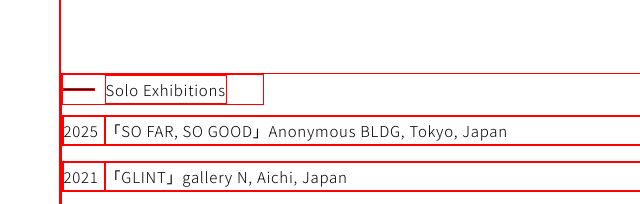
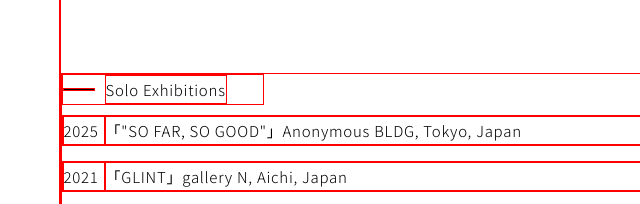
Before and after one commit to grtjackson/web_design, a plain HTML site: page Fujiwara_portfolio_site/biography.html in a window 1280 px wide. Shown: the part 952-1156 px from the top of the page, 82-722 px from the left. Drawn offline with Linux system fonts and the light colour scheme.

```diff
--- a/Fujiwara_portfolio_site/biography.html
+++ b/Fujiwara_portfolio_site/biography.html
@@ -68,7 +68,7 @@ Through various effects, she hopes to manifest invisible feelings and sensations
                 <p class="bio_block_title"><span class="line"></span><span>Solo Exhibitions</span></p>
                 <div class="dated_container">
                     <p class="date">2025</p>
-                    <p class="title">「SO FAR, SO GOOD」Anonymous BLDG, Tokyo, Japan</p>
+                    <p class="title">「"SO FAR, SO GOOD"」Anonymous BLDG, Tokyo, Japan</p>
                 </div>
                 <div class="dated_container">
                     <p class="date">2021</p>
```
